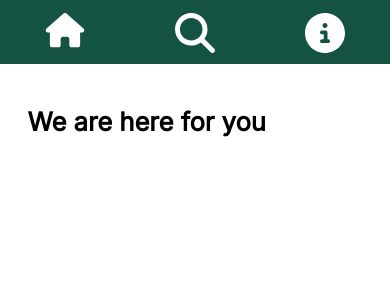
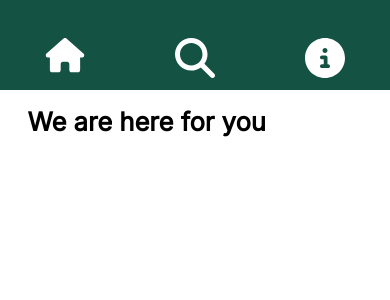
Before and after one commit to nilsbayer/switcher.io, a Flask app: page /help in a window 390 px wide. Shown: the top 300 px of the page. Run offline with Flask 2, Linux system fonts and the light colour scheme; some libraries are stand-ins or nearby versions.

Commit message:
fix: add padding on sidebar on mobile

```diff
--- a/static/css/home.css
+++ b/static/css/home.css
@@ -216,6 +216,7 @@ select:focus {
 
     ul {
         display: grid;
+        padding-top: 2rem;
         grid-template-columns: 1fr 1fr 1fr;
         background-color: var(--dark-green);
     }
```
